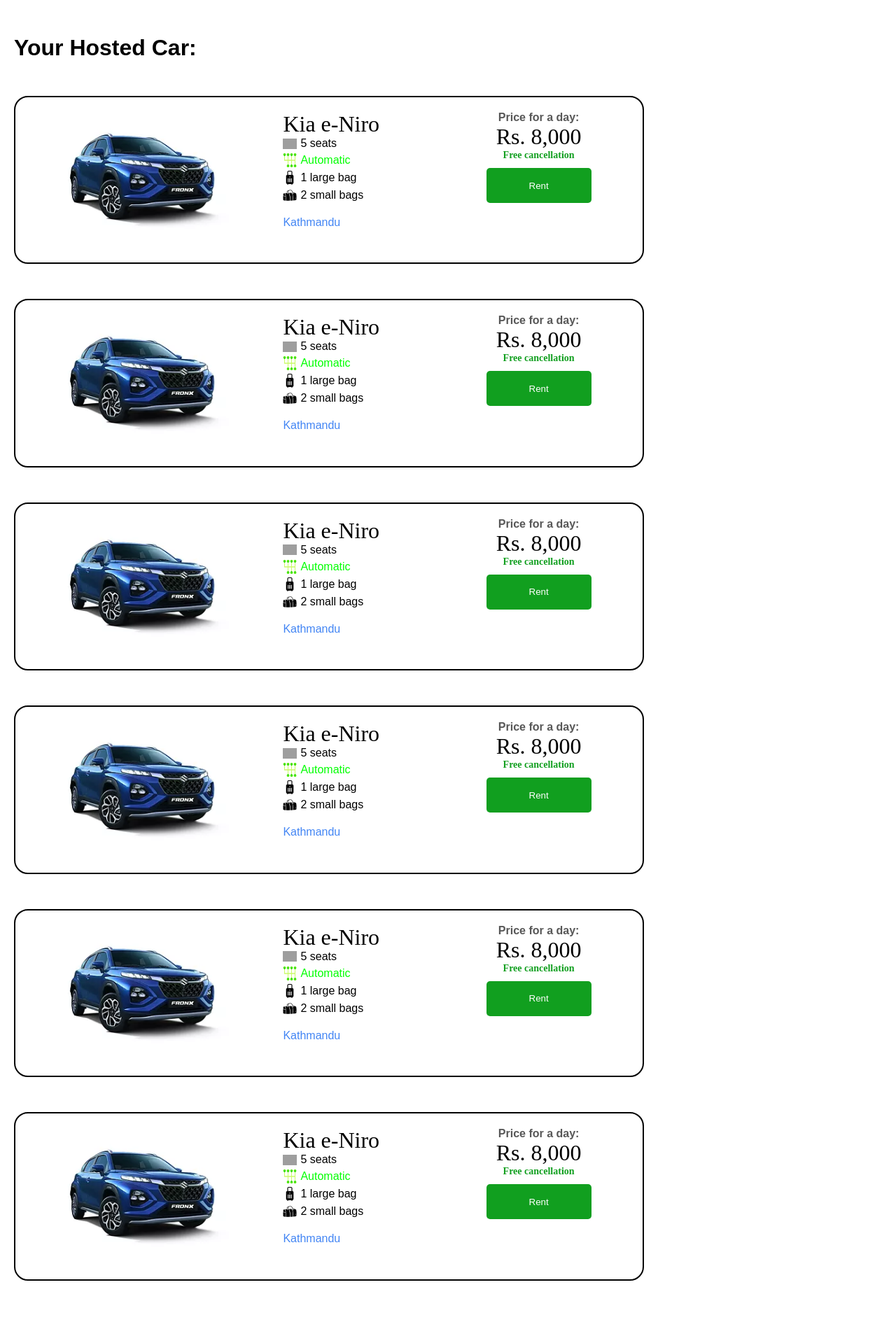
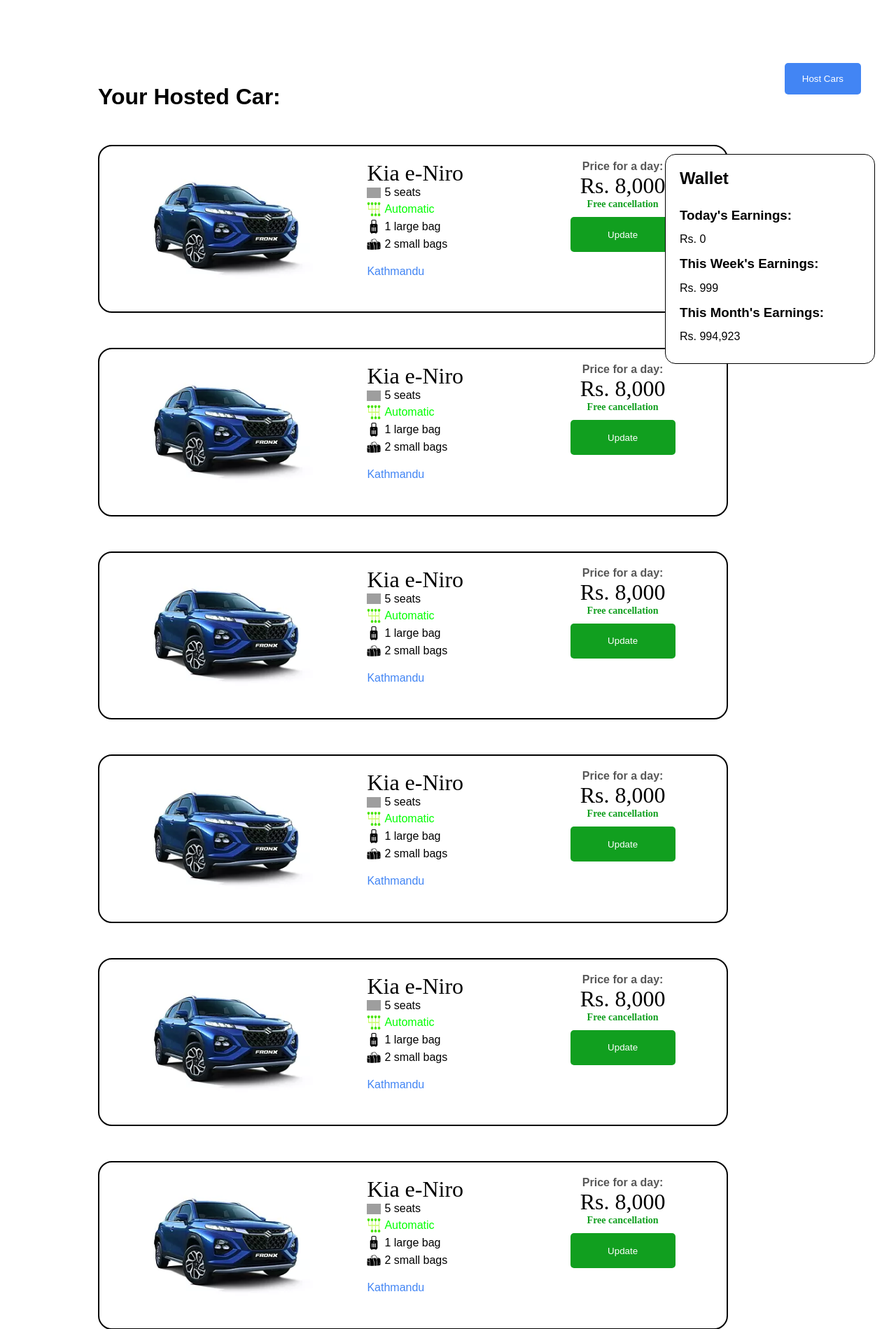
Before and after one commit to jenish0185/Vroom-Car-Rental-, a PHP site: page /admindash.htm in a window 1280 px wide. Shown: the part 200-2099 px from the top of the page at 70% size. Before the commit the page ends 2030 px from the top, so only its background shows below. Run offline with PHP 8.4, Linux system fonts and the light colour scheme; some web fonts are replaced; grey boxes are pictures that could not be loaded.

Commit message:
new changes

```diff
--- a/admindash.css
+++ b/admindash.css
@@ -93,22 +93,37 @@
     cursor: pointer;
   }
 
+
+
   main {
     display: flex;
     justify-content: space-between;
     padding: 20px;
-    margin-top: 30px; /* Add a gap of 50px */
+    margin-top: 50px; /* Add a gap between header and main content */
+  }
+
+  .car-panel-wrapper {
+    display: flex;
+    justify-content: center;
+    flex-direction: column; /* Change flex-direction to column */
+  }
+
+  .car-panel-wrapper h1 {
+    margin-left: 120px;
   }
 
 
 
-  .car-panel-wrapper {
-    display: flex;
-    justify-content: center;
-  }
+
+
+
+
+
+
 
   .car-panel {
     margin-top: 50px;
+    margin-left: 120px;
     width: 900px;
     display: flex;
     align-items: flex-start;
@@ -198,41 +213,52 @@
     margin-top: 10px;
   }
 
+  .container {
+    display: flex;
+  }
+
+  .car-panel-wrapper {
+    margin-top: 50px;
+    width: 60%; /* Adjust as needed */
+    /* Your existing styles */
+  }
+
+  .right-panel {
+    position: absolute;
+    top: 400px;
+    right: 30px;
+    width: 300px;
+    height: 300px;
+    padding: 20px;
+    background-color: #ffffff;
+    border: 1px solid #000000;
+    border-radius: 5%;
+    margin-top: 20px; /* Adjust as needed */
+  }
+
+  .right-panel .wallet-content {
+    margin-top: 20px; /* Add space above */
+    margin-bottom: 20px; /* Add space below */
+    line-height: 2; /* Adjust line-height as needed */
+  }
 
 
-  /* .review {
-    margin-top: 20px;
-    border-top: 2px solid #000000;
-    padding-top: 20px;
-    display: flex;
-    align-items: center;
+
+
+
+
+  .earnings p {
+    margin: 10px 0;
   }
 
-  .review .icon-star {
-    width: 20px;
-    height: 20px;
-    background-image: url('star-icon.png');
-    background-size: cover;
-  }
-
-  .review .rating {
-    margin: 0 5px;
-  }
-
-  .review-count {
-    margin-left: auto;
-  }
-
-  .review-box {
-    background-color: #7B2CF8;
-    border-radius: 20px;
-    padding: 5px 10px;
-  }
-
-  .review-count {
-    margin-left: auto;
-    color: #7B2CF8;
-    font-family: "Anek Bangla";
-    font-size: 14px;
-    font-weight: 600;
-  } */
+  .host-cars-btn {
+    position: absolute;
+    top: 290px; /* Adjust position */
+    right: 50px;
+    background-color: #4285F4;
+    color: #ffffff;
+    border: none;
+    padding: 15px 25px;
+    border-radius: 5px;
+    cursor: pointer;
+    }
--- a/admindash.htm
+++ b/admindash.htm
@@ -4,7 +4,7 @@
   <meta charset="UTF-8">
   <meta name="viewport" content="width=device-width, initial-scale=1.0">
   <title>Vroom - Car Rentals</title>
-  <link rel="stylesheet" href="customerdash.css">
+  <link rel="stylesheet" href="admindash.css">
   <!-- Leaflet CSS -->
   <link rel="stylesheet" href="https://unpkg.com/leaflet/dist/leaflet.css" />
   <link
@@ -47,6 +47,8 @@
 
 
   <main>
+
+
     <div class="car-panel-wrapper">
         <h1> Your Hosted Car:</h1>
       <div class="car-panel">
@@ -79,7 +81,7 @@
           <h4>Price for a day:</h4>
           <p class="number">Rs. 8,000</p>
           <p class="free-cancel">Free cancellation</p>
-          <button class="rent-btn">Rent</button>
+          <button class="rent-btn">Update</button>
         </div>
       </div>
       <!-- <div class="review">
@@ -120,7 +122,7 @@
           <h4>Price for a day:</h4>
           <p class="number">Rs. 8,000</p>
           <p class="free-cancel">Free cancellation</p>
-          <button class="rent-btn">Rent</button>
+          <button class="rent-btn">Update</button>
         </div>
       </div>
 
@@ -155,79 +157,7 @@
           <h4>Price for a day:</h4>
           <p class="number">Rs. 8,000</p>
           <p class="free-cancel">Free cancellation</p>
-          <button class="rent-btn">Rent</button>
-        </div>
-      </div>
-
-
-
-      <div class="car-panel">
-        <div class="car-image">
-          <img src="car.webp" alt="Kia e-Niro">
-        </div>
-        <div class="car-details">
-          <h3>Kia e-Niro</h3>
-          <div class="car-specs">
-            <div class="car-spec">
-              <img src="car-chair.png" alt="Seats">
-              <span>5 seats</span>
-            </div>
-            <div class="car-spec">
-              <img src="gear-shift.png" alt="Automatic">
-              <span style="color: rgb(2, 255, 2);">Automatic</span>
-            </div>
-            <div class="car-spec">
-              <img src="suitcase.png" alt="Large Bag">
-              <span>1 large bag</span>
-            </div>
-            <div class="car-spec">
-              <img src="bag.png" alt="Small Bag">
-              <span>2 small bags</span>
-            </div>
-          </div>
-          <p class="location" style="color:#4285F4;">Kathmandu</p>
-        </div>
-        <div class="price">
-          <h4>Price for a day:</h4>
-          <p class="number">Rs. 8,000</p>
-          <p class="free-cancel">Free cancellation</p>
-          <button class="rent-btn">Rent</button>
-        </div>
-      </div>
-
-
-
-      <div class="car-panel">
-        <div class="car-image">
-          <img src="car.webp" alt="Kia e-Niro">
-        </div>
-        <div class="car-details">
-          <h3>Kia e-Niro</h3>
-          <div class="car-specs">
-            <div class="car-spec">
-              <img src="car-chair.png" alt="Seats">
-              <span>5 seats</span>
-            </div>
-            <div class="car-spec">
-              <img src="gear-shift.png" alt="Automatic">
-              <span style="color: rgb(2, 255, 2);">Automatic</span>
-            </div>
-            <div class="car-spec">
-              <img src="suitcase.png" alt="Large Bag">
-              <span>1 large bag</span>
-            </div>
-            <div class="car-spec">
-              <img src="bag.png" alt="Small Bag">
-              <span>2 small bags</span>
-            </div>
-          </div>
-          <p class="location" style="color:#4285F4;">Kathmandu</p>
-        </div>
-        <div class="price">
-          <h4>Price for a day:</h4>
-          <p class="number">Rs. 8,000</p>
-          <p class="free-cancel">Free cancellation</p>
-          <button class="rent-btn">Rent</button>
+          <button class="rent-btn">Update</button>
         </div>
       </div>
 
@@ -262,14 +192,174 @@
           <h4>Price for a day:</h4>
           <p class="number">Rs. 8,000</p>
           <p class="free-cancel">Free cancellation</p>
-          <button class="rent-btn">Rent</button>
+          <button class="rent-btn">Update</button>
         </div>
       </div>
-    </div>
+
+
+      <div class="car-panel">
+        <div class="car-image">
+          <img src="car.webp" alt="Kia e-Niro">
+        </div>
+        <div class="car-details">
+          <h3>Kia e-Niro</h3>
+          <div class="car-specs">
+            <div class="car-spec">
+              <img src="car-chair.png" alt="Seats">
+              <span>5 seats</span>
+            </div>
+            <div class="car-spec">
+              <img src="gear-shift.png" alt="Automatic">
+              <span style="color: rgb(2, 255, 2);">Automatic</span>
+            </div>
+            <div class="car-spec">
+              <img src="suitcase.png" alt="Large Bag">
+              <span>1 large bag</span>
+            </div>
+            <div class="car-spec">
+              <img src="bag.png" alt="Small Bag">
+              <span>2 small bags</span>
+            </div>
+          </div>
+          <p class="location" style="color:#4285F4;">Kathmandu</p>
+        </div>
+        <div class="price">
+          <h4>Price for a day:</h4>
+          <p class="number">Rs. 8,000</p>
+          <p class="free-cancel">Free cancellation</p>
+          <button class="rent-btn">Update</button>
+        </div>
+      </div>
+
+
+      <div class="car-panel">
+        <div class="car-image">
+          <img src="car.webp" alt="Kia e-Niro">
+        </div>
+        <div class="car-details">
+          <h3>Kia e-Niro</h3>
+          <div class="car-specs">
+            <div class="car-spec">
+              <img src="car-chair.png" alt="Seats">
+              <span>5 seats</span>
+            </div>
+            <div class="car-spec">
+              <img src="gear-shift.png" alt="Automatic">
+              <span style="color: rgb(2, 255, 2);">Automatic</span>
+            </div>
+            <div class="car-spec">
+              <img src="suitcase.png" alt="Large Bag">
+              <span>1 large bag</span>
+            </div>
+            <div class="car-spec">
+              <img src="bag.png" alt="Small Bag">
+              <span>2 small bags</span>
+            </div>
+          </div>
+          <p class="location" style="color:#4285F4;">Kathmandu</p>
+        </div>
+        <div class="price">
+          <h4>Price for a day:</h4>
+          <p class="number">Rs. 8,000</p>
+          <p class="free-cancel">Free cancellation</p>
+          <button class="rent-btn">Update</button>
+        </div>
+      </div>
+
+
+      <div class="car-panel">
+        <div class="car-image">
+          <img src="car.webp" alt="Kia e-Niro">
+        </div>
+        <div class="car-details">
+          <h3>Kia e-Niro</h3>
+          <div class="car-specs">
+            <div class="car-spec">
+              <img src="car-chair.png" alt="Seats">
+              <span>5 seats</span>
+            </div>
+            <div class="car-spec">
+              <img src="gear-shift.png" alt="Automatic">
+              <span style="color: rgb(2, 255, 2);">Automatic</span>
+            </div>
+            <div class="car-spec">
+              <img src="suitcase.png" alt="Large Bag">
+              <span>1 large bag</span>
+            </div>
+            <div class="car-spec">
+              <img src="bag.png" alt="Small Bag">
+              <span>2 small bags</span>
+            </div>
+          </div>
+          <p class="location" style="color:#4285F4;">Kathmandu</p>
+        </div>
+        <div class="price">
+          <h4>Price for a day:</h4>
+          <p class="number">Rs. 8,000</p>
+          <p class="free-cancel">Free cancellation</p>
+          <button class="rent-btn">Update</button>
+        </div>
+      </div>
+
+
+      <div class="car-panel">
+        <div class="car-image">
+          <img src="car.webp" alt="Kia e-Niro">
+        </div>
+        <div class="car-details">
+          <h3>Kia e-Niro</h3>
+          <div class="car-specs">
+            <div class="car-spec">
+              <img src="car-chair.png" alt="Seats">
+              <span>5 seats</span>
+            </div>
+            <div class="car-spec">
+              <img src="gear-shift.png" alt="Automatic">
+              <span style="color: rgb(2, 255, 2);">Automatic</span>
+            </div>
+            <div class="car-spec">
+              <img src="suitcase.png" alt="Large Bag">
+              <span>1 large bag</span>
+            </div>
+            <div class="car-spec">
+              <img src="bag.png" alt="Small Bag">
+              <span>2 small bags</span>
+            </div>
+          </div>
+          <p class="location" style="color:#4285F4;">Kathmandu</p>
+        </div>
+        <div class="price">
+          <h4>Price for a day:</h4>
+          <p class="number">Rs. 8,000</p>
+          <p class="free-cancel">Free cancellation</p>
+          <button class="rent-btn">Update</button>
+        </div>
+      </div>
+
+
+
+
+      <div class="right-panel">
+        <!-- Wallet panel content -->
+        <h2>Wallet</h2>
+        <div class="wallet-content">
+          <h3>Today's Earnings:</h3>
+          <p>Rs. 0</p>
+          <h3>This Week's Earnings:</h3>
+          <p>Rs. 999</p>
+          <h3>This Month's Earnings:</h3>
+          <p>Rs. 994,923</p>
+        </div>
+      </div>
+
+      <button class="host-cars-btn">Host Cars</button>
+
 
 
     </main>
 
 
+
+
 </body>
 </html>
```
